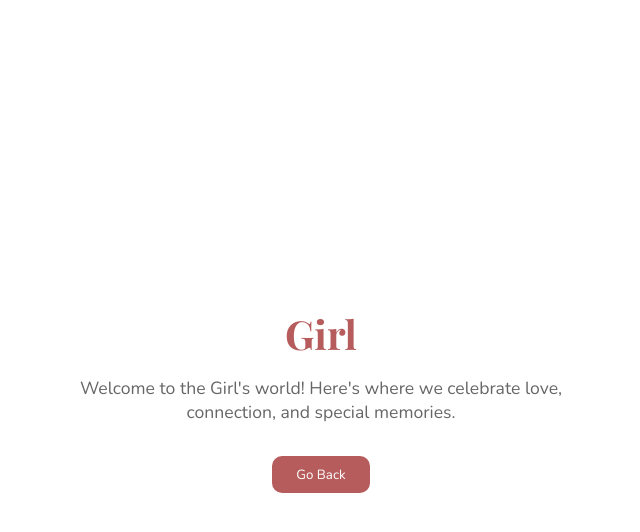
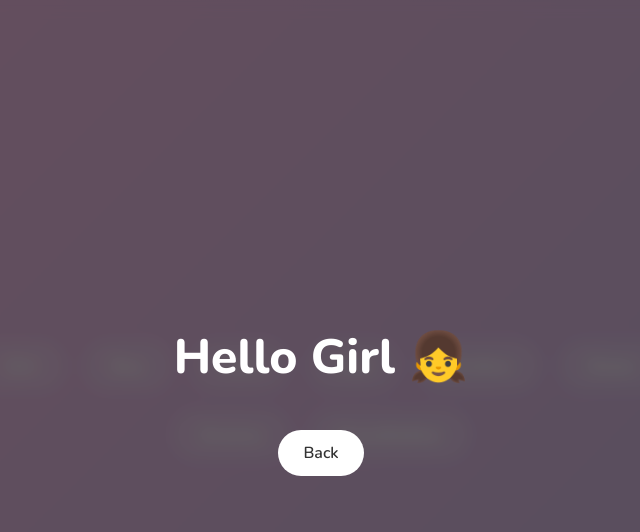
Before and after one commit to harsh15-prog/new, a plain HTML site: page index.html in a window 1280 px wide. Both pictures are taken after a click on the button "Girl". Shown: the whole page, without its empty margins (319-959 px from the left). Drawn offline with nearby package versions, Linux system fonts and the light colour scheme.

Commit message:
Update index.html

```diff
--- a/index.html
+++ b/index.html
@@ -2,159 +2,167 @@
 <html lang="en">
 <head>
   <meta charset="UTF-8" />
-  <meta name="viewport" content="width=device-width, initial-scale=1.0" />
-  <title>Blossom Love</title>
-  <link rel="shortcut icon" href="https://cdn-icons-png.flaticon.com/512/2955/2955457.png" type="image/x-icon">
-  <link href="https://fonts.googleapis.com/css2?family=Playfair+Display:wght@500;700&family=Nunito:wght@300;400;700&display=swap" rel="stylesheet">
-  <link href="https://unpkg.com/aos@2.3.1/dist/aos.css" rel="stylesheet">
+  <meta name="viewport" content="width=device-width, initial-scale=1.0"/>
+  <title>Family Selector</title>
+  <link href="https://fonts.googleapis.com/css2?family=Nunito:wght@600;800&display=swap" rel="stylesheet">
   <style>
     * {
+      box-sizing: border-box;
       margin: 0;
       padding: 0;
-      box-sizing: border-box;
       font-family: 'Nunito', sans-serif;
     }
 
     body {
-      background: linear-gradient(to right, #fffaf0, #ffe4e1);
-      color: #333;
-      overflow-x: hidden;
+      background: linear-gradient(135deg, #ff9a9e, #fad0c4, #fbc2eb, #a6c1ee);
+      background-size: 600% 600%;
+      animation: gradientBG 15s ease infinite;
+      min-height: 100vh;
+      display: flex;
+      align-items: center;
+      justify-content: center;
+      padding: 20px;
     }
 
-    header {
-      padding: 2rem;
-      text-align: center;
-      background-color: #fff;
-      box-shadow: 0 2px 8px rgba(0, 0, 0, 0.05);
+    @keyframes gradientBG {
+      0% {background-position: 0% 50%;}
+      50% {background-position: 100% 50%;}
+      100% {background-position: 0% 50%;}
     }
 
-    header h1 {
-      font-family: 'Playfair Display', serif;
-      font-size: 3rem;
-      color: #b65c5c;
-    }
-
-    header p {
-      font-size: 1.1rem;
-      color: #777;
-    }
-
-    .section-selector {
+    .role-buttons {
       display: flex;
       flex-wrap: wrap;
       justify-content: center;
-      gap: 1rem;
-      padding: 2rem;
+      gap: 15px;
+      max-width: 700px;
     }
 
-    .section-button {
-      background-color: #ffccd5;
-      padding: 1rem 2rem;
+    .role-buttons button {
+      padding: 15px 30px;
       border: none;
-      border-radius: 12px;
-      font-size: 1.2rem;
-      color: #444;
+      border-radius: 30px;
+      background: rgba(255, 255, 255, 0.2);
+      backdrop-filter: blur(10px);
+      font-size: 18px;
+      font-weight: 700;
+      color: #fff;
       cursor: pointer;
       transition: all 0.3s ease;
     }
 
-    .section-button:hover {
-      background-color: #f6a5b2;
+    .role-buttons button:hover {
+      background: rgba(255, 255, 255, 0.4);
+      transform: scale(1.05);
     }
 
-    .interface {
-      position: fixed;
+    .role-section {
+      display: none;
+      flex-direction: column;
+      align-items: center;
+      justify-content: center;
+      position: absolute;
       top: 0;
-      left: 100%;
-      width: 100%;
+      left: 0;
+      width: 100vw;
       height: 100vh;
-      background-color: #fff;
-      display: flex;
-      justify-content: center;
-      align-items: center;
-      transition: left 0.6s ease-in-out;
-      z-index: 100;
-      flex-direction: column;
+      background: rgba(0, 0, 0, 0.6);
+      backdrop-filter: blur(8px);
+      color: #fff;
+      animation: fadeIn 0.5s ease forwards;
+      text-align: center;
     }
 
-    .interface.active {
-      left: 0;
+    .role-section h1 {
+      font-size: 3rem;
+      margin-bottom: 20px;
     }
 
-    .interface h2 {
-      font-family: 'Playfair Display', serif;
-      font-size: 2.5rem;
-      color: #b65c5c;
-      margin-bottom: 1rem;
+    .back-button {
+      margin-top: 20px;
+      padding: 12px 25px;
+      font-size: 16px;
+      border: none;
+      background-color: #fff;
+      color: #333;
+      border-radius: 25px;
+      cursor: pointer;
+      transition: background-color 0.3s ease;
     }
 
-    .interface p {
-      font-size: 1.1rem;
-      color: #666;
-      max-width: 600px;
-      text-align: center;
-      padding: 0 2rem;
+    .back-button:hover {
+      background-color: #eee;
     }
 
-    .close-btn {
-      margin-top: 2rem;
-      background-color: #b65c5c;
-      color: white;
-      border: none;
-      padding: 0.6rem 1.5rem;
-      border-radius: 10px;
-      cursor: pointer;
-    }
-
-    footer {
-      text-align: center;
-      padding: 2rem;
-      font-size: 0.9rem;
-      color: #888;
+    @keyframes fadeIn {
+      from { opacity: 0; transform: translateY(20px); }
+      to { opacity: 1; transform: translateY(0); }
     }
   </style>
 </head>
 <body>
-  <header>
-    <h1>Blossom Love</h1>
-    <p>Crafted with care for beautiful souls</p>
-  </header>
 
-  <section class="section-selector">
-    <button class="section-button" onclick="showInterface('Girl')">Girl</button>
-    <button class="section-button" onclick="showInterface('Boy')">Boy</button>
-    <button class="section-button" onclick="showInterface('Mom')">Mom</button>
-    <button class="section-button" onclick="showInterface('Dad')">Dad</button>
-    <button class="section-button" onclick="showInterface('Brother')">Brother</button>
-    <button class="section-button" onclick="showInterface('Sister')">Sister</button>
-    <button class="section-button" onclick="showInterface('Granny')">Granny</button>
-    <button class="section-button" onclick="showInterface('Grandfather')">Grandfather</button>
-  </section>
-
-  <div class="interface" id="interface">
-    <h2 id="section-title">Title</h2>
-    <p id="section-desc">This is a placeholder for the selected section. Add personal stories, products, or features for each role.</p>
-    <button class="close-btn" onclick="hideInterface()">Go Back</button>
+  <div class="role-buttons">
+    <button onclick="showSection('girl')">Girl</button>
+    <button onclick="showSection('boy')">Boy</button>
+    <button onclick="showSection('mom')">Mom</button>
+    <button onclick="showSection('dad')">Dad</button>
+    <button onclick="showSection('brother')">Brother</button>
+    <button onclick="showSection('sister')">Sister</button>
+    <button onclick="showSection('granny')">Granny</button>
+    <button onclick="showSection('grandfather')">Grandfather</button>
   </div>
 
-  <footer>
-    © 2025 Blossom Love by Harsh. All rights reserved.
-  </footer>
+  <div id="girl" class="role-section">
+    <h1>Hello Girl 👧</h1>
+    <button class="back-button" onclick="goBack()">Back</button>
+  </div>
+
+  <div id="boy" class="role-section">
+    <h1>Hello Boy 👦</h1>
+    <button class="back-button" onclick="goBack()">Back</button>
+  </div>
+
+  <div id="mom" class="role-section">
+    <h1>Hello Mom 👩‍👧</h1>
+    <button class="back-button" onclick="goBack()">Back</button>
+  </div>
+
+  <div id="dad" class="role-section">
+    <h1>Hello Dad 👨‍👧</h1>
+    <button class="back-button" onclick="goBack()">Back</button>
+  </div>
+
+  <div id="brother" class="role-section">
+    <h1>Hello Brother 👦</h1>
+    <button class="back-button" onclick="goBack()">Back</button>
+  </div>
+
+  <div id="sister" class="role-section">
+    <h1>Hello Sister 👧</h1>
+    <button class="back-button" onclick="goBack()">Back</button>
+  </div>
+
+  <div id="granny" class="role-section">
+    <h1>Hello Granny 👵</h1>
+    <button class="back-button" onclick="goBack()">Back</button>
+  </div>
+
+  <div id="grandfather" class="role-section">
+    <h1>Hello Grandfather 👴</h1>
+    <button class="back-button" onclick="goBack()">Back</button>
+  </div>
 
   <script>
-    const interfaceEl = document.getElementById('interface');
-    const titleEl = document.getElementById('section-title');
-    const descEl = document.getElementById('section-desc');
-
-    function showInterface(section) {
-      titleEl.innerText = section;
-      descEl.innerText = `Welcome to the ${section}'s world! Here's where we celebrate love, connection, and special memories.`;
-      interfaceEl.classList.add('active');
+    function showSection(id) {
+      document.querySelectorAll('.role-section').forEach(sec => sec.style.display = 'none');
+      document.getElementById(id).style.display = 'flex';
     }
 
-    function hideInterface() {
-      interfaceEl.classList.remove('active');
+    function goBack() {
+      document.querySelectorAll('.role-section').forEach(sec => sec.style.display = 'none');
     }
   </script>
+
 </body>
 </html>
```
